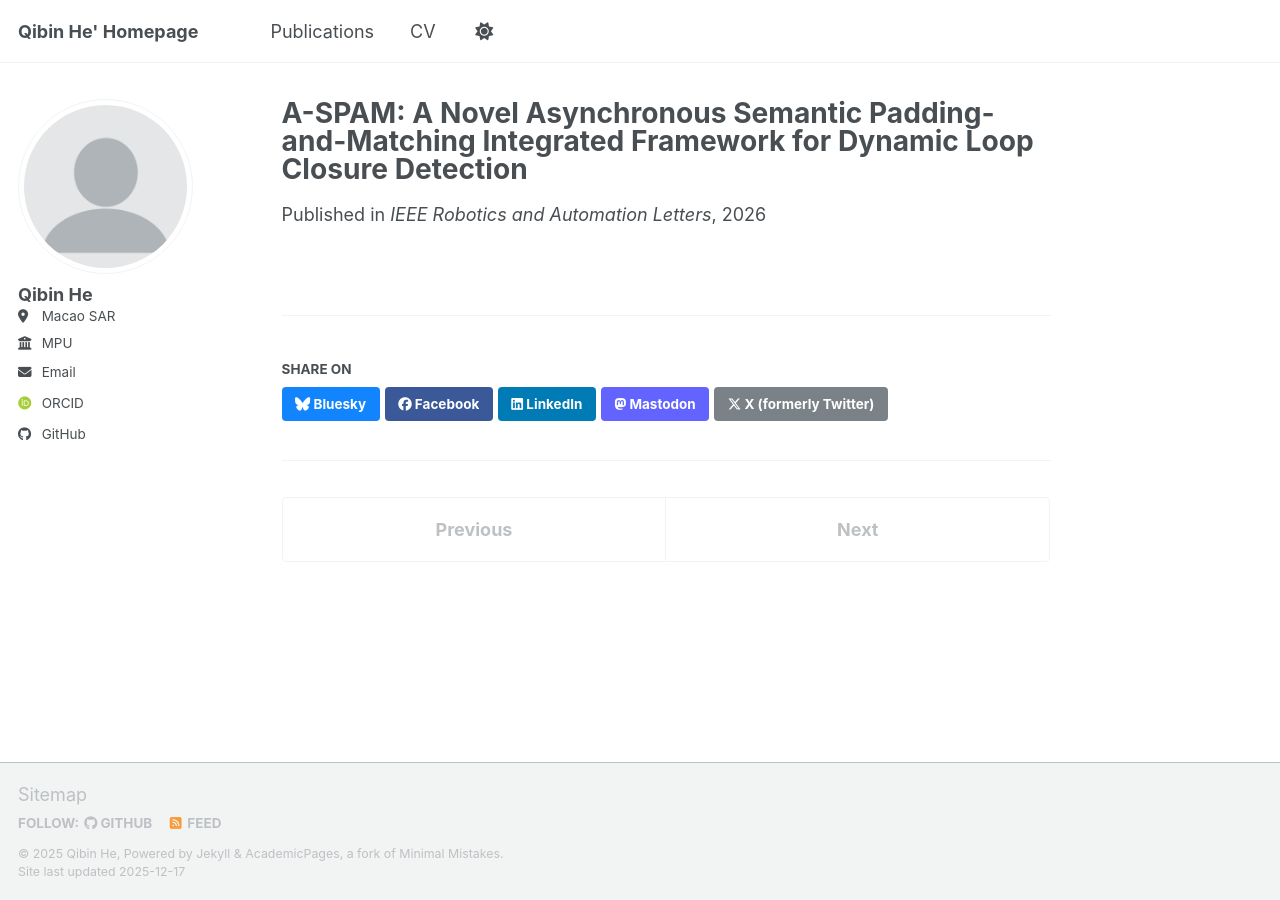
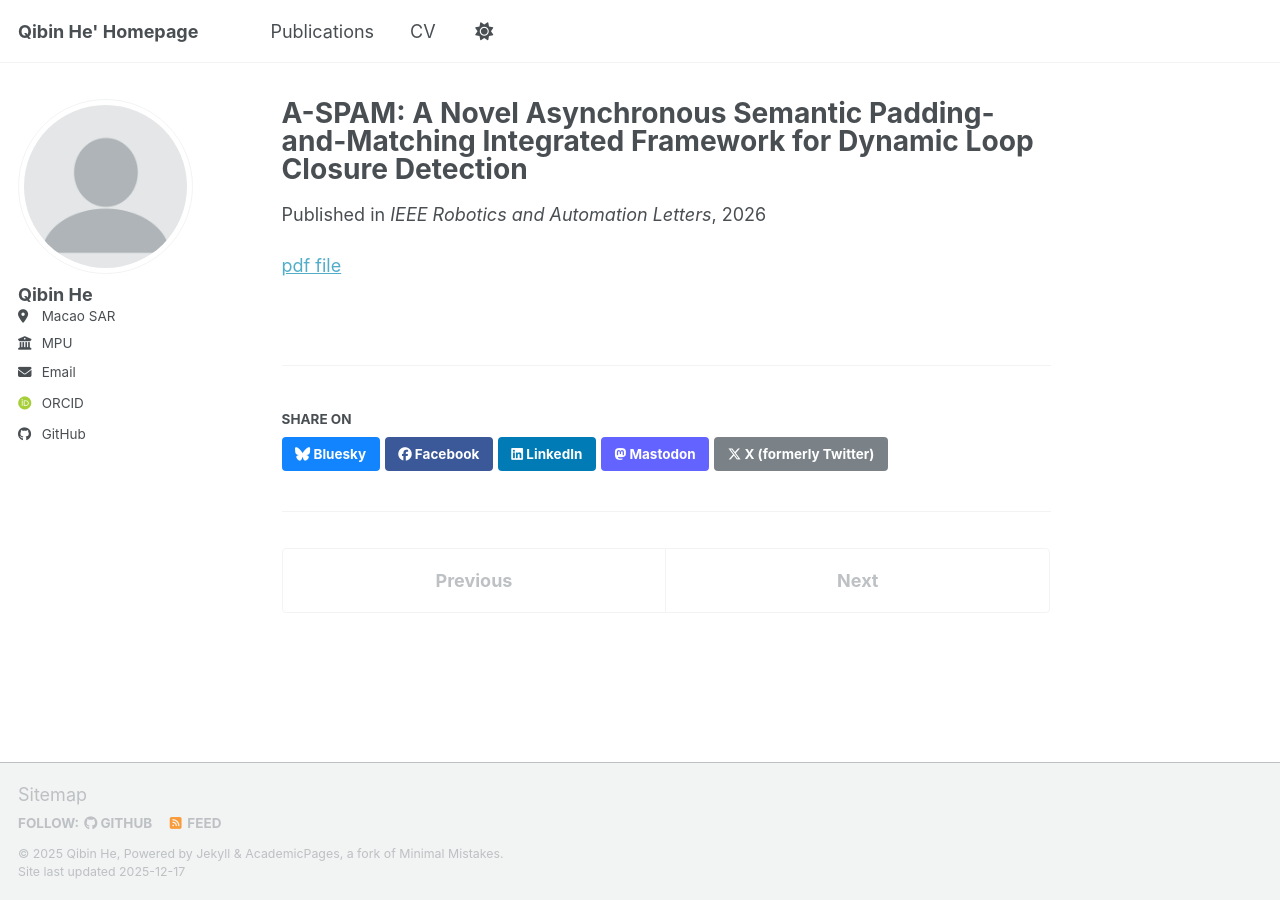
Before and after one commit to MECHA-HE/MECHA-HE.github.io, a Jekyll site: the page built from _publications/2026-01-01-A-SPAM-A-Novel-Asynchronous-Semantic-Padding-and-Matching-Integrated-Framework-for-Dynamic-Loop-Closure-Detection.md, in a window 1280 px wide. Built offline with Jekyll 4.4.1, drawn with Linux system fonts in a browser that asks for light colours; some web fonts are replaced; a script bundle is joined from its source files by our own code; library files that are not in the unit come from our copies.

Commit message:
Update 2026-01-01-A-SPAM-A-Novel-Asynchronous-Semantic-Padding-and-Matching-Integrated-Framework-for-Dynamic-Loop-Closure-Detection.md

```diff
--- a/_publications/2026-01-01-A-SPAM-A-Novel-Asynchronous-Semantic-Padding-and-Matching-Integrated-Framework-for-Dynamic-Loop-Closure-Detection.md
+++ b/_publications/2026-01-01-A-SPAM-A-Novel-Asynchronous-Semantic-Padding-and-Matching-Integrated-Framework-for-Dynamic-Loop-Closure-Detection.md
@@ -6,3 +6,4 @@ paperurl: 'https://ieeexplore.ieee.org/document/11263859'
 date: 2026-01-01
 venue: 'IEEE Robotics and Automation Letters'
 ---
+[pdf file](https://raw.githubusercontent.com/MECHA-HE/MECHA-HE.github.io/master/_publications/A_SPAM_pre.pdf)
```
